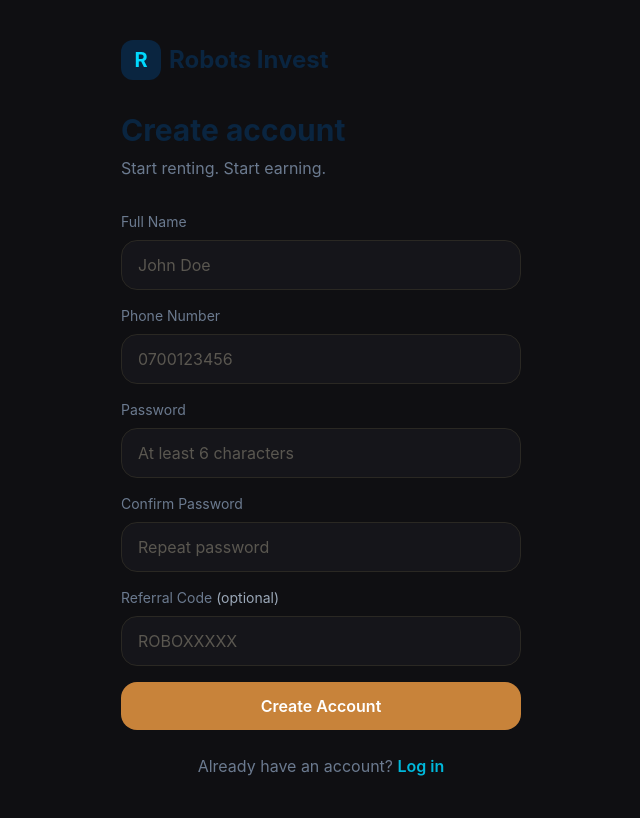
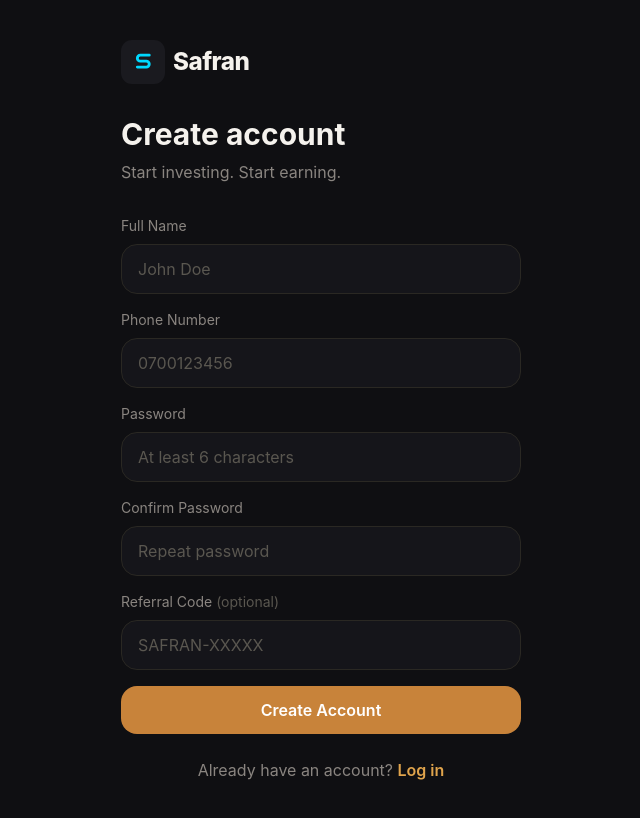
Before and after one commit to paercy32-eng/Teslauganda-invest, a Next.js app: page /register in a window 1280 px wide. Shown: the top 818 px of the page, without its empty margins (319-959 px from the left). Built offline with nearby package versions, Linux system fonts and the light colour scheme.

Commit message:
Register: Safran logo + charcoal/copper theme

```diff
--- a/app/register/page.tsx
+++ b/app/register/page.tsx
@@ -3,6 +3,7 @@
 import { useState, useEffect, Suspense } from 'react';
 import { useRouter, useSearchParams } from 'next/navigation';
 import Link from 'next/link';
+import SafranLogo from '@/components/SafranLogo';
 
 function RegisterForm() {
   const router = useRouter();
@@ -70,19 +71,20 @@ function RegisterForm() {
 
   return (
     <main className="min-h-screen px-6 py-10 animate-fade-in">
-      <div className="flex items-center gap-2 mb-8">
-        <div className="w-10 h-10 rounded-xl bg-[#0A2540] flex items-center justify-center text-[#00D9FF] font-bold text-xl">
-          R
-        </div>
-        <span className="text-2xl font-bold text-[#0A2540]">Robots Invest</span>
+      <div className="mb-8">
+        <SafranLogo
+          size={44}
+          textColor="#F5F2ED"
+          accentColor="#1A1A1F"
+        />
       </div>
 
-      <h1 className="text-3xl font-bold mb-2 text-[#0A2540]">Create account</h1>
-      <p className="text-[#6B7A8F] mb-8">Start renting. Start earning.</p>
+      <h1 className="text-3xl font-bold mb-2 text-[#F5F2ED]">Create account</h1>
+      <p className="text-[#8A8580] mb-8">Start investing. Start earning.</p>
 
       <form onSubmit={onSubmit} className="space-y-4" autoComplete="off">
         <div>
-          <label className="block text-sm text-[#6B7A8F] mb-2">Full Name</label>
+          <label className="block text-sm text-[#8A8580] mb-2">Full Name</label>
           <input
             type="text"
             name="name"
@@ -96,7 +98,7 @@ function RegisterForm() {
         </div>
 
         <div>
-          <label className="block text-sm text-[#6B7A8F] mb-2">Phone Number</label>
+          <label className="block text-sm text-[#8A8580] mb-2">Phone Number</label>
           <input
             type="tel"
             name="phone"
@@ -110,7 +112,7 @@ function RegisterForm() {
         </div>
 
         <div>
-          <label className="block text-sm text-[#6B7A8F] mb-2">Password</label>
+          <label className="block text-sm text-[#8A8580] mb-2">Password</label>
           <input
             type="password"
             name="password"
@@ -124,7 +126,7 @@ function RegisterForm() {
         </div>
 
         <div>
-          <label className="block text-sm text-[#6B7A8F] mb-2">Confirm Password</label>
+          <label className="block text-sm text-[#8A8580] mb-2">Confirm Password</label>
           <input
             type="password"
             name="confirmPassword"
@@ -138,14 +140,14 @@ function RegisterForm() {
         </div>
 
         <div>
-          <label className="block text-sm text-[#6B7A8F] mb-2">
-            Referral Code <span className="text-[#9BA8B8]">(optional)</span>
+          <label className="block text-sm text-[#8A8580] mb-2">
+            Referral Code <span className="text-[#5A5750]">(optional)</span>
           </label>
           <input
             type="text"
             name="referralCode"
             className="input-light uppercase"
-            placeholder="ROBOXXXXX"
+            placeholder="SAFRAN-XXXXX"
             value={form.referralCode}
             onChange={(e) => update('referralCode', e.target.value.toUpperCase())}
             autoComplete="off"
@@ -153,7 +155,7 @@ function RegisterForm() {
         </div>
 
         {error && (
-          <div className="bg-[#FFF1F3] border border-[#E11D48]/30 rounded-2xl px-4 py-3 text-sm text-[#E11D48]">
+          <div className="bg-[#2A1416] border border-[#E5484D]/40 rounded-2xl px-4 py-3 text-sm text-[#FF8A8A]">
             {error}
           </div>
         )}
@@ -163,9 +165,9 @@ function RegisterForm() {
         </button>
       </form>
 
-      <p className="text-center text-[#6B7A8F] mt-6">
+      <p className="text-center text-[#8A8580] mt-6">
         Already have an account?{' '}
-        <Link href="/login" className="text-[#00B8DB] font-semibold">
+        <Link href="/login" className="text-[#E0A44C] font-semibold">
           Log in
         </Link>
       </p>
@@ -178,7 +180,7 @@ export default function RegisterPage() {
     <Suspense
       fallback={
         <main className="min-h-screen flex items-center justify-center">
-          <div className="text-[#6B7A8F]">Loading…</div>
+          <div className="text-[#8A8580]">Loading…</div>
         </main>
       }
     >
```
